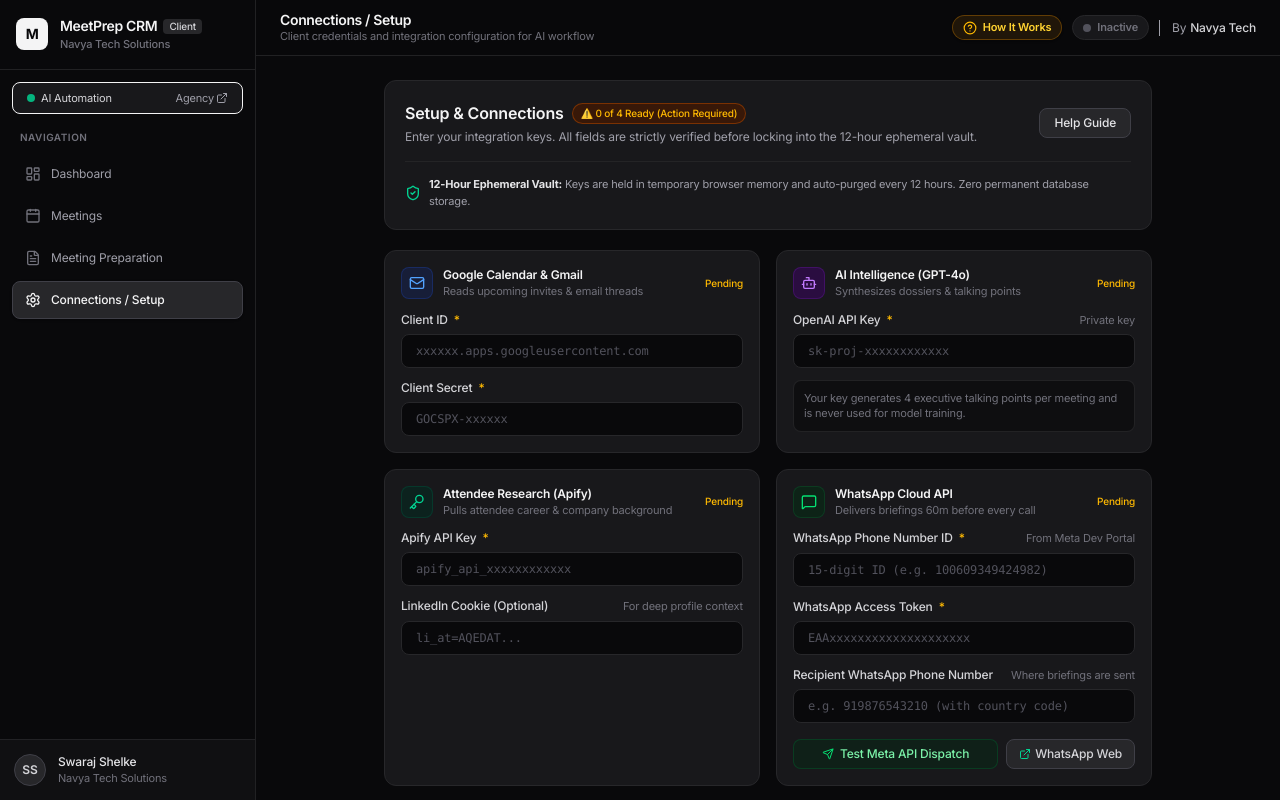
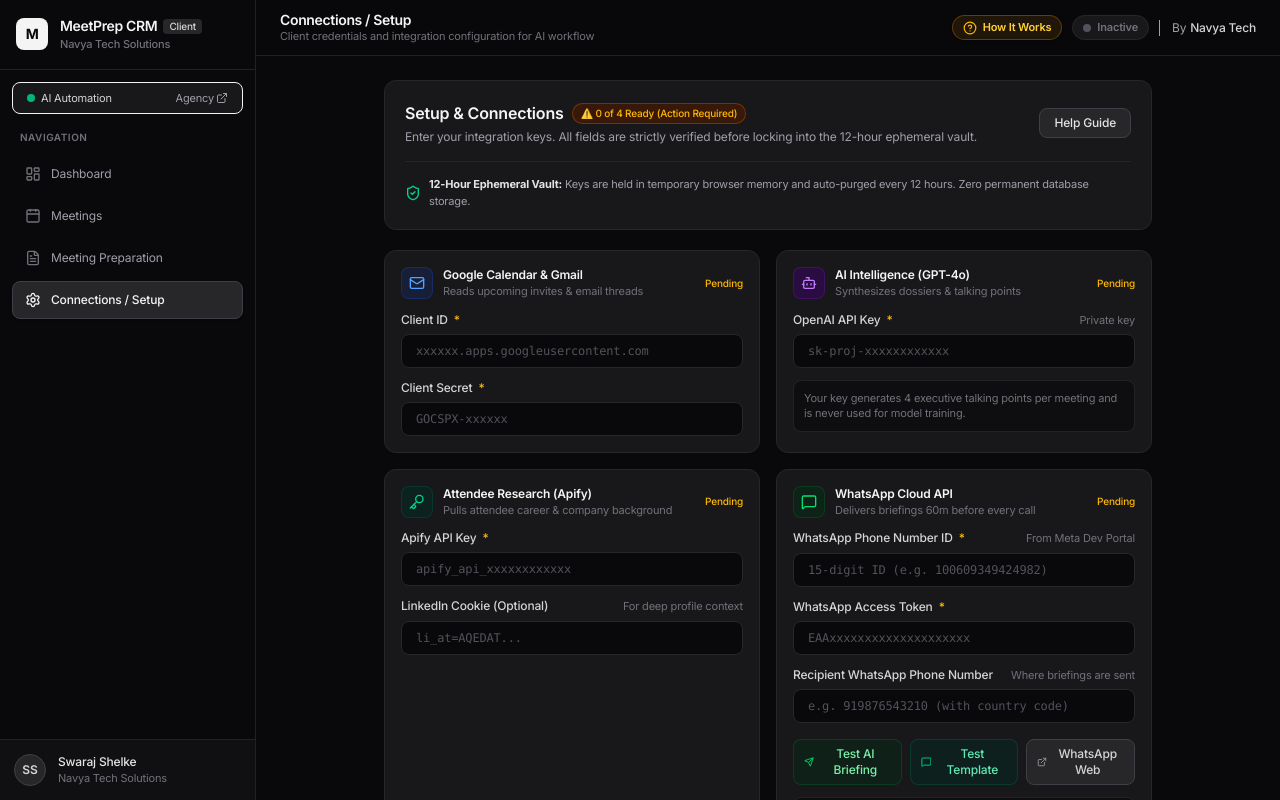
Before and after one commit to swarajshelke12/CRM_Nayva_tech, a React (Vite) app: page / in a window 1280 px wide. Both pictures are taken after a click on the button "Connections / Setup". Shown: the top 800 px of the page. Built offline with nearby package versions, Linux system fonts and the light colour scheme; no server answers.

Commit message:
Ponytail updates

```diff
--- a/src/components/views/ConnectionsView.tsx
+++ b/src/components/views/ConnectionsView.tsx
@@ -376,7 +376,48 @@
     }
 
     setIsTestingWhatsApp(true);
-    await testWhatsAppAlert(form.whatsAppRecipientPhone);
+    await testWhatsAppAlert(
+      form.whatsAppRecipientPhone,
+      undefined,
+      form.whatsAppBusinessId,
+      form.whatsAppAccessToken
+    );
+    setIsTestingWhatsApp(false);
+  };
+
+  const handleTestTemplateWhatsApp = async () => {
+    const bizErr = validateSingleField('whatsAppBusinessId', form.whatsAppBusinessId);
+    const tokenErr = validateSingleField('whatsAppAccessToken', form.whatsAppAccessToken);
+
+    if (bizErr || tokenErr) {
+      showToast('Please enter a valid WhatsApp Phone Number ID and Access Token before testing.', 'error');
+      setErrors((prev) => ({
+        ...prev,
+        whatsAppBusinessId: bizErr,
+        whatsAppAccessToken: tokenErr
+      }));
+      setTouched((prev) => ({ ...prev, whatsAppBusinessId: true, whatsAppAccessToken: true }));
+      return;
+    }
+
+    if (!form.whatsAppRecipientPhone?.trim()) {
+      showToast('Please enter your recipient WhatsApp phone number (with country code) below.', 'info');
+      setErrors((prev) => ({
+        ...prev,
+        whatsAppRecipientPhone: 'Enter recipient WhatsApp phone number (e.g. 919876543210).'
+      }));
+      setTouched((prev) => ({ ...prev, whatsAppRecipientPhone: true }));
+      return;
+    }
+
+    setIsTestingWhatsApp(true);
+    await testWhatsAppAlert(
+      form.whatsAppRecipientPhone,
+      undefined,
+      form.whatsAppBusinessId,
+      form.whatsAppAccessToken,
+      true // send template
+    );
     setIsTestingWhatsApp(false);
   };
 
@@ -637,26 +678,42 @@
             required={false}
           />
 
-          <div className="flex items-center gap-2 pt-1">
+          <div className="grid grid-cols-1 sm:grid-cols-3 gap-2 pt-1">
             <button
               type="button"
               onClick={handleTestWhatsApp}
               disabled={isTestingWhatsApp}
-              className="flex-1 py-1.5 px-3 rounded-lg bg-green-950/40 hover:bg-green-900/40 text-green-300 text-xs font-medium border border-green-800/40 transition-colors flex items-center justify-center gap-1.5 disabled:opacity-50"
-              title="Test Meta Cloud API delivery to your WhatsApp"
+              className="py-1.5 px-2.5 rounded-lg bg-green-950/40 hover:bg-green-900/40 text-green-300 text-xs font-medium border border-green-800/40 transition-colors flex items-center justify-center gap-1.5 disabled:opacity-50"
+              title="Test Meta Cloud API briefing text delivery"
             >
               <Send className="w-3 h-3 text-green-400" />
-              <span>{isTestingWhatsApp ? 'Dispatching...' : 'Test Meta API Dispatch'}</span>
+              <span>{isTestingWhatsApp ? 'Dispatching...' : 'Test AI Briefing'}</span>
+            </button>
+            <button
+              type="button"
+              onClick={handleTestTemplateWhatsApp}
+              disabled={isTestingWhatsApp}
+              className="py-1.5 px-2.5 rounded-lg bg-emerald-950/40 hover:bg-emerald-900/40 text-emerald-300 text-xs font-medium border border-emerald-800/40 transition-colors flex items-center justify-center gap-1.5 disabled:opacity-50"
+              title="Send Meta pre-approved hello_world template (bypasses 24h window)"
+            >
+              <MessageSquare className="w-3 h-3 text-emerald-400" />
+              <span>Test Template</span>
             </button>
             <button
               type="button"
               onClick={handleDirectWhatsAppTest}
-              className="py-1.5 px-3 rounded-lg bg-zinc-800 hover:bg-zinc-700 text-zinc-300 text-xs font-medium border border-zinc-700 transition-colors flex items-center justify-center gap-1"
-              title="Open test message in WhatsApp Web / App"
+              className="py-1.5 px-2.5 rounded-lg bg-zinc-800 hover:bg-zinc-700 text-zinc-300 text-xs font-medium border border-zinc-700 transition-colors flex items-center justify-center gap-1"
+              title="Open test message directly in WhatsApp Web / App"
             >
-              <ExternalLink className="w-3 h-3 text-emerald-400" />
+              <ExternalLink className="w-3 h-3 text-zinc-400" />
               <span>WhatsApp Web</span>
             </button>
+          </div>
+
+          <div className="p-2.5 rounded-lg bg-zinc-950/60 border border-zinc-800/80 text-[11px] text-zinc-400 leading-snug space-y-1">
+            <div className="font-semibold text-zinc-300">💡 Why a message might not appear on your phone:</div>
+            <div>• <strong>24-Hour Rule:</strong> Send a quick message (e.g. <em>&quot;Hi&quot;</em>) from your phone to the test business number to open Meta&apos;s 24h customer window for AI text.</div>
+            <div>• <strong>Template Test:</strong> Click <strong>&quot;Test Template&quot;</strong> above to send Meta&apos;s pre-approved <em>hello_world</em> template instantly.</div>
           </div>
         </div>
       </div>
--- a/src/context/AppContext.tsx
+++ b/src/context/AppContext.tsx
@@ -74,7 +74,8 @@
     recipientPhoneOverride?: string,
     messageOverride?: string,
     phoneIdOverride?: string,
-    tokenOverride?: string
+    tokenOverride?: string,
+    sendTemplateOverride?: boolean
   ) => Promise<WebhookResponse>;
   toast: ToastNotification | null;
   showToast: (message: string, type?: 'success' | 'info' | 'error') => void;
@@ -210,14 +211,21 @@
 
   const testWhatsAppAlert = async (
     recipientPhoneOverride?: string,
-    messageOverride?: string
+    messageOverride?: string,
+    phoneIdOverride?: string,
+    tokenOverride?: string,
+    sendTemplateOverride?: boolean
   ): Promise<WebhookResponse> => {
     const phone = recipientPhoneOverride || credentials.whatsAppRecipientPhone;
+    const phoneId = phoneIdOverride || credentials.whatsAppBusinessId;
+    const token = tokenOverride || credentials.whatsAppAccessToken;
+
     const res = await sendTestWhatsAppDispatch(
-      credentials.whatsAppBusinessId,
-      credentials.whatsAppAccessToken,
+      phoneId,
+      token,
       phone,
-      messageOverride
+      messageOverride,
+      sendTemplateOverride
     );
     showToast(res.message, res.success ? 'success' : 'error');
     return res;
--- a/src/services/webhookService.ts
+++ b/src/services/webhookService.ts
@@ -65,7 +65,8 @@
   phoneNumberId: string,
   accessToken: string,
   recipientPhone?: string,
-  messageText?: string
+  messageText?: string,
+  sendTemplate: boolean = false
 ): Promise<WebhookResponse> {
   const timestamp = new Date().toISOString();
   const cleanPhoneId = phoneNumberId ? phoneNumberId.replace(/\D/g, '') : '';
@@ -138,7 +139,21 @@
       };
     }
 
-    const payload = {
+    // Build payload: If sendTemplate is true, send Meta's pre-approved 'hello_world' template
+    // which delivers even when outside the 24-hour conversation window.
+    const payload = sendTemplate
+      ? {
+          messaging_product: 'whatsapp',
+          to: cleanRecipient,
+          type: 'template',
+          template: {
+            name: 'hello_world',
+            language: {
+              code: 'en_US'
+            }
+          }
+        }
+      : {
           messaging_product: 'whatsapp',
           recipient_type: 'individual',
           to: cleanRecipient,
@@ -166,7 +181,7 @@
       if (metaErr?.code === 190) {
         errorDetail = 'Meta Access Token has expired or is invalid. Please generate a new token in Meta Business Manager.';
       } else if (metaErr?.code === 100) {
-        errorDetail = `Invalid Phone Number ID (${cleanPhoneId}). In Meta Developers, copy the "Phone number ID" under WhatsApp > API Setup.`;
+        errorDetail = `ID (${cleanPhoneId}) is a Business Account ID, not a Phone Number ID. In Meta Business Suite, click the "Phone numbers" tab (or in Meta Developers go to WhatsApp > API Setup) to get the Phone Number ID.`;
       } else if (metaErr?.code === 131030) {
         errorDetail = `Recipient +${cleanRecipient} has not been added to Meta Test Numbers. In Meta Dev Portal, add this phone under "To" test recipients.`;
       } else if (metaErr?.error_data?.details) {
@@ -180,9 +195,14 @@
       };
     }
 
+    const messageId = result?.messages?.[0]?.id ? ` (ID: ${result.messages[0].id.slice(-8)})` : '';
+    const successMsg = sendTemplate
+      ? `✓ Meta template 'hello_world' delivered to WhatsApp +${cleanRecipient}${messageId}!`
+      : `✓ Meta accepted briefing for +${cleanRecipient}${messageId}! (Note: Send 'Hi' to your business number to open 24h window if text doesn't display).`;
+
     return {
       success: true,
-      message: `✓ Briefing successfully delivered to WhatsApp (+${cleanRecipient}) via Meta Cloud API!`,
+      message: successMsg,
       timestamp
     };
   } catch (err: any) {
```
Lines whose indentation alone changed are shown as unchanged.
